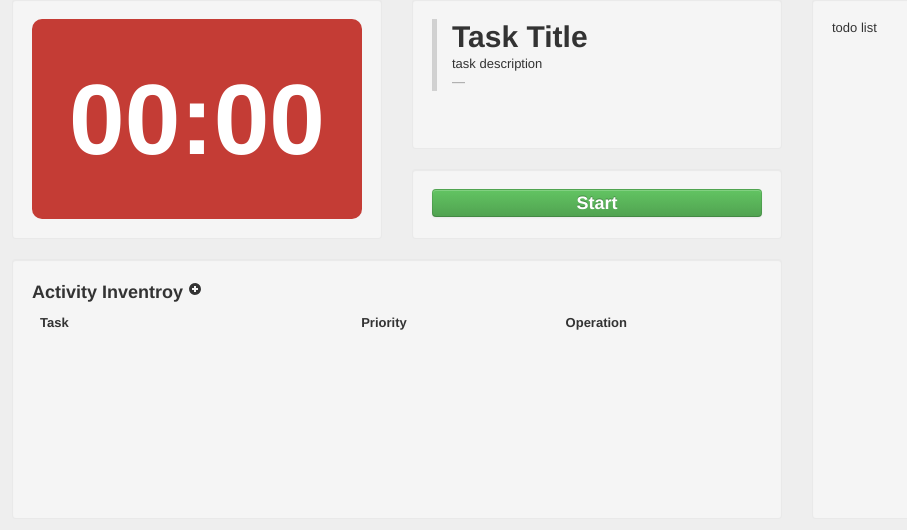
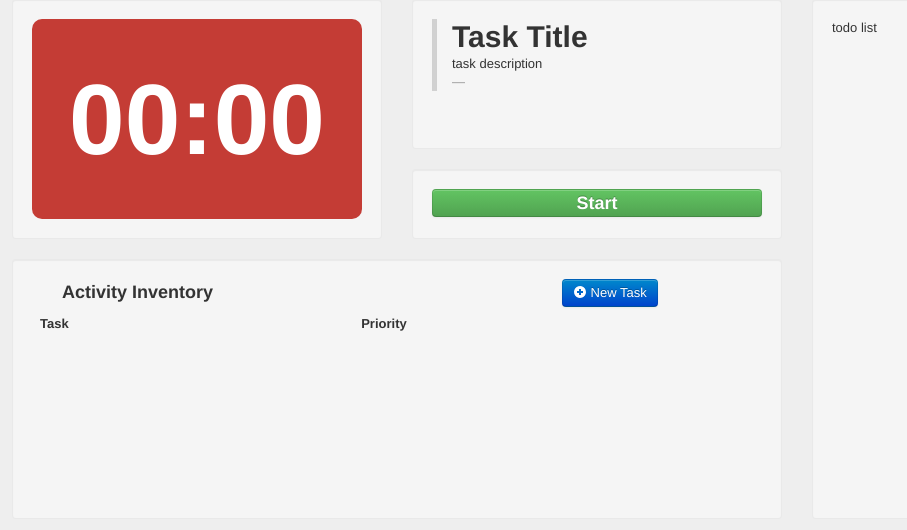
Before and after one commit to raidenawkward/tomatotimer, a Django app: page /tomatotimer/ in a window 1280 px wide. Shown: the part 166-696 px from the top of the page, without its empty margins (43-950 px from the left). Run offline with Django 3.2, Linux system fonts and the light colour scheme; lists and menus that the app fills with data are empty; some libraries are stand-ins or nearby versions.

Commit message:
add remove task from activity inventory

```diff
--- a/rtools/templates/tomatotimer/index.html
+++ b/rtools/templates/tomatotimer/index.html
@@ -106,25 +106,33 @@
                 <div class="row">
                     <div class="span8">
 
-<!-- Activity Inventroy -->
+<!-- Activity Inventory -->
 <div class="well height1">
-    <div id="activityInventroyListView">
-        <!-- Activity Inventroy List View -->
-        <h3>Activity Inventroy <i id="appendTaskIcon" class="icon-plus-sign"></i></h3>
+    <div id="activityInventoryListView">
+        <!-- Activity Inventory List View -->
+        <h3 class="span2">Activity Inventory</h3>
+        <a id="appendTaskIcon" class="btn btn-primary offset3" href="#"><i class="icon-plus-sign icon-white"></i> New Task</a>
         <table class="table table-striped">
             <thead>
                 <th class="span3">Task</th>
                 <th class="span2">Priority</th>
-                <th class="span2">Operation</th>
+                <th class="span2"></th>
             </thead>
             <tbody id="aiList">
                 <!-- aiList dom handled by javascript -->
+                <!--
+                <tr id="task-{task.id}">
+                    <td><i class="icon-remove-sign" onclick="removeTaskFromActivityInventoryListView({task.id});"></i>{task.title}</td>
+                    <td><span class="label label-important">priority</span></td>';
+                    <td><i class="icon-chevron-right"></i></td>
+                </tr>
+                -->
             </tbody>
         </table>
-        <!-- /Activity Inventroy List View -->
+        <!-- /Activity Inventory List View -->
     </div>
-    <div id="activityInventroyAppendView" hidden="hidden">
-        <!-- Activity Inventroy Append View -->
+    <div id="activityInventoryAppendView" hidden="hidden">
+        <!-- Activity Inventory Append View -->
         <form class="form-horizontal">
         <fieldset>
         <div class="control-group">
@@ -159,10 +167,10 @@
         </div>
         </fieldset>
         </form>
-        <!-- /Activity Inventroy Append View -->
+        <!-- /Activity Inventory Append View -->
     </div>
 </div>
-<!-- /Activity Inventroy -->
+<!-- /Activity Inventory -->
 
                     </div>
                 </div>
--- a/rtools/tomatotimer/static/js/timer.js
+++ b/rtools/tomatotimer/static/js/timer.js
@@ -3,7 +3,7 @@ $(document).ready(function(){
     //
     // var origin
     //
-    var o_task = {title: '', desc: '', priority: ''};
+    o_task = {id: '', title: '', desc: '', priority: ''};
 
     //
     // VAR INIT
@@ -11,8 +11,9 @@ $(document).ready(function(){
 
 	var POPUP_CANCEL_TIMEOUT = -1;
 	var DEFAULT_TASK_DESC = '[nameless tomatotimer task]';
-	var LAST_TASK_DESC = "timout:last_task_desc";
-	var LAST_TASK_START_TIME = "timout:last_task_start_time";
+    var INIT_TASK_ID = 0;
+    var LAST_TASK_DESC = "timout:last_task_desc";
+    var LAST_TASK_START_TIME = "timout:last_task_start_time";
     var PRIORITY2STYLE = {
         'itp-critical': 'label-important',
         'itp-rush':     'label-warning',
@@ -35,23 +36,25 @@ $(document).ready(function(){
 	var currentTaskDesc = DEFAULT_TASK_DESC;
 	var finalTaskMillis = -1;
 	var timeout = null;
-    var aiTaskList = new Array();
-    var todoTaskList = [];
+    var last_task_id = INIT_TASK_ID;
+
+    aiTaskList = new Array();
+    todoTaskList = new Array();
 
 
 	var timers = [
 // RELEASE
-//		{ name: "tomato", title: "Tomato", time: 1500 },
-//		{ name: "long_break", title: "Long Break", time: 900 },
-//		{ name: "short_break", title: "Short Break", time: 300 }
+		{ name: "tomato", title: "Tomato", time: 1500 },
+		{ name: "long_break", title: "Long Break", time: 900 },
+		{ name: "short_break", title: "Short Break", time: 300 }
 
 // DEBUG
 //		{ name: "tomato", title: "Pomodoro Task", time: 25 },
 //		{ name: "long_break", title: "Long break", time: 15 },
 //		{ name: "short_break", title: "Short break", time: 5 }
-		{ name: "tomato", title: "Pomodoro Task", time: 5 },
-		{ name: "long_break", title: "Long break", time: 3 },
-		{ name: "short_break", title: "Short break", time: 1 }
+//		{ name: "tomato", title: "Pomodoro Task", time: 5 },
+//		{ name: "long_break", title: "Long break", time: 3 },
+//		{ name: "short_break", title: "Short break", time: 1 }
 	];
 
 	var buttonGroups = [
@@ -59,7 +62,7 @@ $(document).ready(function(){
 	];
 
 	var AIGroups = [
-		"activityInventroyListView", "activityInventroyAppendView"
+		"activityInventoryListView", "activityInventoryAppendView"
 	];
 
 	// check for notifications support
@@ -76,6 +79,11 @@ $(document).ready(function(){
 		console.log("Notifications are not supported for this Browser/OS version yet.");
 		$('#wrong_browser').slideDown("slow");
 	}
+
+    //
+    // INIT EXECUTE
+    //
+    initActivityInventoryListView();
 
 	//
 	// FUNCTIONS
@@ -136,6 +144,7 @@ $(document).ready(function(){
 	}
 
 	function taskFinished() {
+        console.log("taskFinished");
 		//#$('#lastDescription').html(currentTaskDesc);
 
 		finalTaskMillis = -1;
@@ -193,6 +202,8 @@ $(document).ready(function(){
 
     // INIT BUTTONGROUP
     function initButtonGroup(name) {
+        console.log("initButtonGroup: " + name);
+
 		if ( timeout != null ) {
 			console.log("Interrupt timeout: " + timeout);
 			clearTimeout(timeout);
@@ -202,9 +213,9 @@ $(document).ready(function(){
 		for (_i = 0, _len = buttonGroups.length; _i < _len; _i++) {
 			buttonGroup = buttonGroups[_i];
 			if (buttonGroup == name) {
-				$('#' + buttonGroup).slideDown("slow");
+				$('#' + buttonGroup).slideDown("fast");
 			} else {
-				$('#' + buttonGroup).slideUp("slow");
+				$('#' + buttonGroup).slideUp("fast");
 			}
 		}
 		if ( popup != null ) {
@@ -213,8 +224,10 @@ $(document).ready(function(){
 		}
 	}
 
-    // INIT ACTIVITYINVENTROYGROUP
+    // INIT ACTIVITYINVENTORYGROUP
     function initAIGroup(name) {
+        console.log("initAIGroup: " + name);
+
 		for (_i = 0, _len = AIGroups.length; _i < _len; _i++) {
 			AIGroup = AIGroups[_i];
 			if (AIGroup == name) {
@@ -231,19 +244,26 @@ $(document).ready(function(){
         */
 	}
 
-    function refreshActivityInventroyListView() {
-        _html = '';
-        $('#aiList').html(_html);
+    function initActivityInventoryListView() {
+        console.log("initActivityInventoryListView");
+
         for (_i = aiTaskList.length - 1; _i >= 0; _i--) {
             _task = aiTaskList[_i];
-            _html = '<tr>';
-            _html += '<td>' + aiTaskList[_i].title +'</td>';
-            _html += '<td><span class="label ' +PRIORITY2STYLE[aiTaskList[_i].priority]+'">' + PRIORITY2TEXT[aiTaskList[_i].priority] +'</span></td>';
-            // TODO: add operation icon
-            _html += '<td>'+'</td>';
-            _html += '</tr>';
-            $('#aiList').append(_html);
+            appendToActivityInventoryListView(_task);
         }
+    }
+
+    function appendToActivityInventoryListView(task) {
+		console.log("appendToActivityInventoryListView: " + task);
+
+        _html = '';
+        _html = '<tr id="task-' +task.id+ '">';
+        _html += '<td><i class="icon-remove-sign" onclick="removeTaskFromActivityInventoryListView(' +task.id+ ');"></i> ' +task.title+ '</td>';
+        _html += '<td><span class="label ' +PRIORITY2STYLE[task.priority]+'">' +PRIORITY2TEXT[task.priority]+ '</span></td>';
+        // TODO: add operation icon
+        _html += '<td><i class="icon-chevron-right"></i></td>';
+        _html += '</tr>';
+        $('#aiList').prepend(_html);
     }
 
     // INIT TIMER
@@ -366,13 +386,13 @@ $(document).ready(function(){
 	});
 
     //
-    // Activity Inventroy Group View
+    // Activity Inventory Group View
     //
 	$('#cancelAppendTask').click(function(event){
 		event.preventDefault();
 		console.log("Clicked #cancelAppendTask");
 
-        initAIGroup('activityInventroyListView');
+        initAIGroup('activityInventoryListView');
     });
 
 	$('#appendTask').click(function(event){
@@ -381,28 +401,24 @@ $(document).ready(function(){
 
         // append task
         var _task = $(o_task);
+        _task.id = last_task_id; last_task_id += 1;
         _task.title = $('#itaskTitle').val();
         _task.desc = $('#itaskDesc').val();
         _task.priority = $('#itaskPriority').val();
 
         aiTaskList[aiTaskList.length] = _task;
 
-        refreshActivityInventroyListView();
+        appendToActivityInventoryListView(_task);
 
-        initAIGroup('activityInventroyListView');
+        initAIGroup('activityInventoryListView');
     });
 
 	$('#appendTaskIcon').click(function(event){
 		event.preventDefault();
 		console.log("Clicked #appendTaskIcon");
 
-        initAIGroup('activityInventroyAppendView');
+        initAIGroup('activityInventoryAppendView');
     });
-
-    //
-    // INIT EXECUTE
-    //
-    refreshActivityInventroyListView();
 /*
 //	var POPUP_CANCEL_TIMEOUT = 66666;
 //	var POPUP_CANCEL_TIMEOUT = 10600;
@@ -475,3 +491,15 @@ $(document).ready(function(){
 
 */
 });
+
+    function removeTaskFromActivityInventoryListView(id) {
+        console.log("removeTaskFromActivityInventoryListView");
+
+        for (_i = aiTaskList.length-1; _i >= 0; _i--) {
+            if (aiTaskList[_i].id == id) {
+                aiTaskList.splice(_i, 1);
+                $('#task-' + id).remove();
+                break;
+            }
+        }
+    }
```
